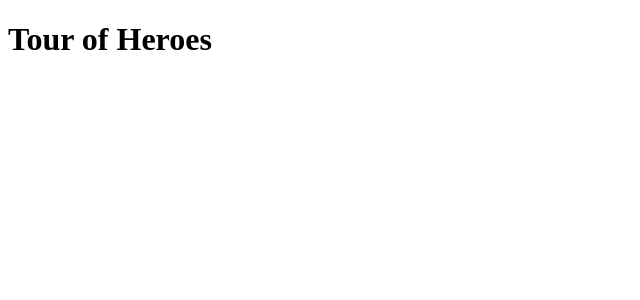
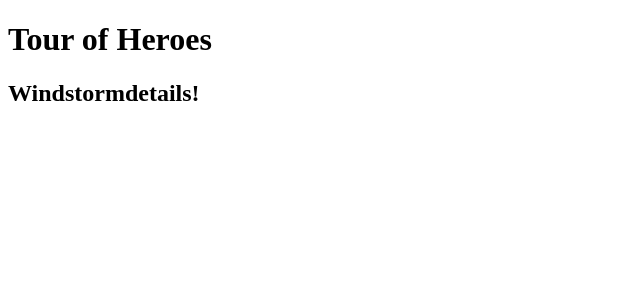
Before and after one commit to shaikhmoin250/Tour-of-heroes, an Angular app: page / in a window 1280 px wide. Shown: the top 300 px of the page, without its empty margins (0-640 px from the left). Built offline with nearby package versions, Linux system fonts and the light colour scheme.

Commit message:
add title and hero in html tag to display the property of hero and title

```diff
--- a/src/app/app.component.html
+++ b/src/app/app.component.html
@@ -1,3 +1,6 @@
 <h1>
   {{title}}
 </h1>
+<h2>
+  {{hero}}details!
+</h2>
```
